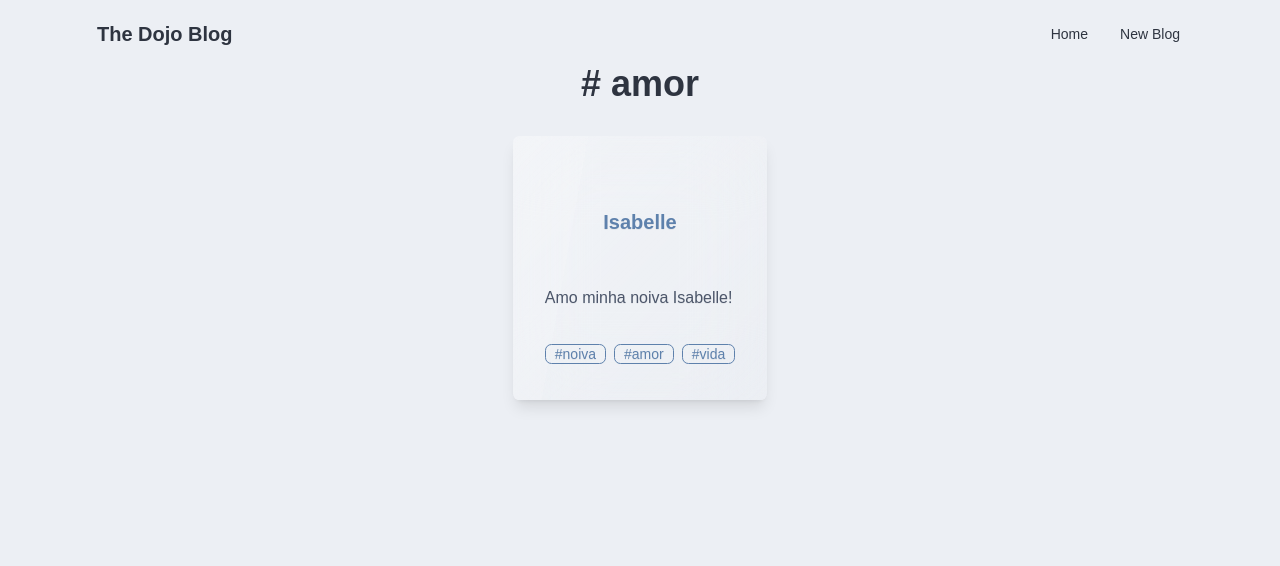
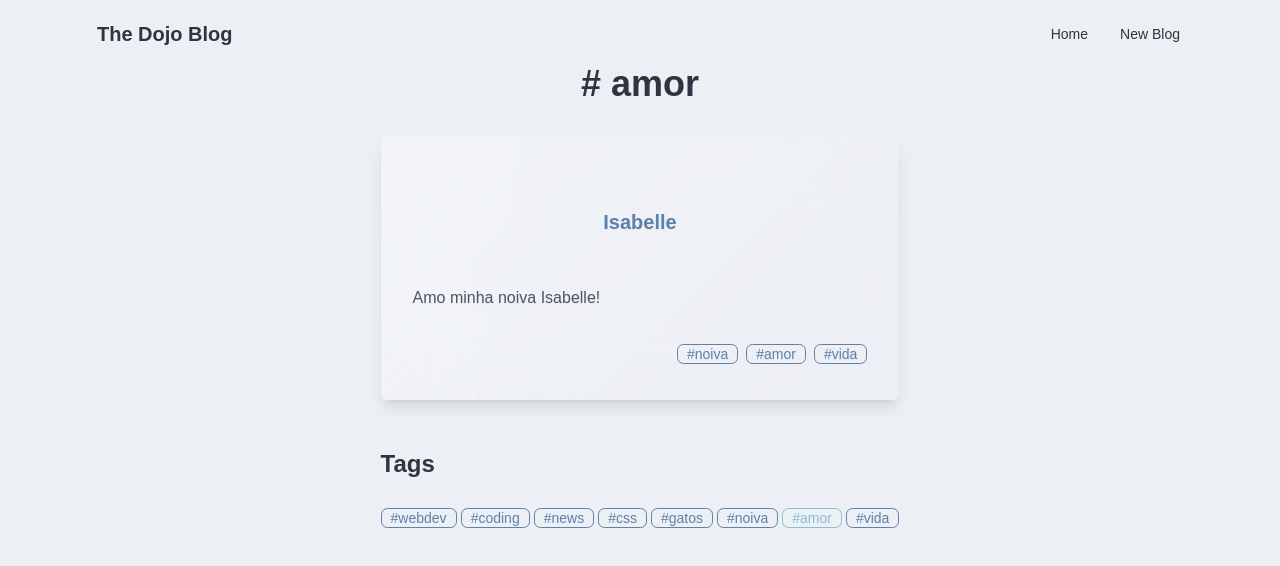
Before and after one commit to fpcoutinho/planner, a Vue app: page /tags/amor in a window 1280 px wide. Shown: the top 566 px of the page. Built offline with nearby package versions, Linux system fonts and the light colour scheme; data requests are answered from the project's data file.

Commit message:
tag cloud implemented

```diff
--- /dev/null
+++ b/src/components/TagCloud.vue
@@ -0,0 +1,29 @@
+<template>
+  <div class="cloud">
+    <h2>Tags</h2>
+    <div class="tags flex flex-row gap-1">
+      <router-link v-for="tag in tags" :key="tag" class="no-underline" :to="{ name: 'Tag', params: { tag: tag } }">
+        <span class="badge badge-primary badge-outline">#{{ tag }}</span>
+      </router-link>
+    </div>
+  </div>
+</template>
+
+<script setup>
+import useTags from '../composables/useTags'
+
+const props = defineProps({
+  posts: {
+    type: Array,
+    required: true
+  }
+})
+
+const { tags } = useTags(props.posts)
+</script>
+
+<style>
+.cloud .tags a.router-link-active .badge {
+  @apply text-accent;
+}
+</style>
--- /dev/null
+++ b/src/composables/useTags.js
@@ -0,0 +1,16 @@
+import { ref } from 'vue'
+
+const useTags = (posts) => {
+  const tags = ref([])
+  const tagSet = new Set()
+
+  posts.forEach(item => {
+    item.tags.forEach(tag => tagSet.add(tag))
+  })
+
+  tags.value = [...tagSet]
+
+  return { tags }
+}
+
+export default useTags
--- a/src/views/HomeView.vue
+++ b/src/views/HomeView.vue
@@ -2,7 +2,10 @@
   <div class="home prose flex flex-col items-center">
     <h1>My Blog</h1>
     <p v-if="error" class="text-error">{{ error }}</p>
-    <PostList v-if="posts.length" :posts="posts" />
+    <div class="content" v-if="posts.length">
+      <PostList :posts="posts" />
+      <TagCloud :posts="posts" />
+    </div>
     <div v-else><span class="loading loading-ring loading-md text-accent"></span></div>
   </div>
 </template>
@@ -10,6 +13,7 @@
 <script setup>
 import { onMounted } from 'vue'
 import PostList from '../components/PostList.vue'
+import TagCloud from '../components/TagCloud.vue'
 import getPosts from '../composables/getPosts'
 
 const { posts, error, load } = getPosts()
--- a/src/views/TagView.vue
+++ b/src/views/TagView.vue
@@ -2,7 +2,10 @@
   <div class="home prose flex flex-col items-center">
     <h1># {{ tag }}</h1>
     <p v-if="error" class="text-error">{{ error }}</p>
-    <PostList v-if="posts.length" :posts="postsWithTag" />
+    <div class="content" v-if="posts.length">
+      <PostList :posts="postsWithTag" />
+      <TagCloud :posts="posts" />
+    </div>
     <div v-else><span class="loading loading-ring loading-md text-accent"></span></div>
   </div>
 </template>
@@ -11,6 +14,7 @@
 import { onMounted, computed, ref, watch } from 'vue'
 import { useRoute } from 'vue-router'
 import PostList from '../components/PostList.vue'
+import TagCloud from '../components/TagCloud.vue'
 import getPosts from '../composables/getPosts'
 
 const route = useRoute()
```
